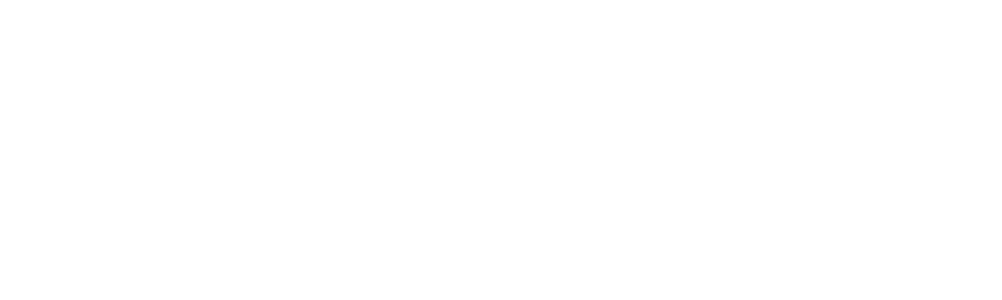
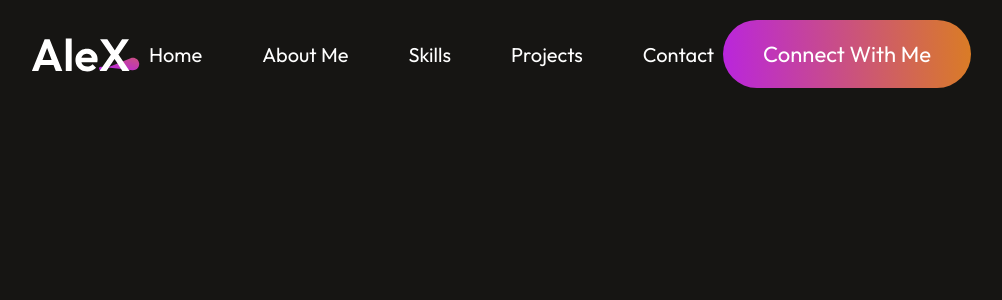
Before and after one commit to InduminiDeAlwis/portfolio, a React (Vite) app: page / in a window 1280 px wide. Shown: the top 300 px of the page, without its empty margins (139-1141 px from the left). Built offline with nearby package versions, Linux system fonts and the light colour scheme.

Commit message:
Create Navigation Bar

```diff
--- a/index.html
+++ b/index.html
@@ -1,10 +1,16 @@
-<!doctype html>
+<!DOCTYPE html>
 <html lang="en">
   <head>
     <meta charset="UTF-8" />
     <link rel="icon" type="image/svg+xml" href="/vite.svg" />
     <meta name="viewport" content="width=device-width, initial-scale=1.0" />
     <title>Portfolio React</title>
+    <link rel="preconnect" href="https://fonts.googleapis.com" />
+    <link rel="preconnect" href="https://fonts.gstatic.com" crossorigin />
+    <link
+      href="https://fonts.googleapis.com/css2?family=Outfit:wght@100..900&display=swap"
+      rel="stylesheet"
+    />
   </head>
   <body>
     <div id="root"></div>
--- a/src/App.jsx
+++ b/src/App.jsx
@@ -1,8 +1,11 @@
 import React from 'react'
+import Navbar from './Components/Navbar/Navbar'
 
 const App = () => {
   return (
-    <div></div>
+    <div>
+      <Navbar/>
+    </div>
   )
 }
 
--- /dev/null
+++ b/src/Components/Navbar/Navbar.css
@@ -0,0 +1,24 @@
+.navbar{
+    display: flex;
+    align-items: center;
+    justify-content: space-between;
+    margin: 20px 170px;
+}
+.nav-menu{
+    display : flex;
+    align-items: center;
+    list-style: none;
+    gap: 60px;
+    font-size: 20px;
+}
+.nav-connect{
+    padding : 20px 40px;
+    border-radius: 50px;
+    background : linear-gradient(267deg, #DA7c25 0.36%, #B923E1 102.06%);
+    font-size: 22px;
+    cursor: pointer;
+    transition: 0.5s;
+}
+.nav-connect:hover{
+    transform: scale(1.05);
+}
--- /dev/null
+++ b/src/Components/Navbar/Navbar.jsx
@@ -0,0 +1,21 @@
+import React from 'react'
+import './Navbar.css'
+import logo from '../../assets/logo.svg' //change logo.svg
+
+const Navbar = () => {
+  return (
+    <div className ="navbar">
+        <img src ={logo} alt ="" />
+        <ul className="nav-menu">
+         <li>Home</li>
+         <li>About Me</li>
+         <li>Skills</li>
+         <li>Projects</li>
+         <li>Contact</li>
+         </ul>
+         <div className="nav-connect">Connect With Me</div>
+    </div>
+  )
+}
+
+export default Navbar
--- a/src/index.css
+++ b/src/index.css
@@ -0,0 +1,11 @@
+*{
+  margin: 0;
+  padding: 0;
+}
+
+body{
+  height: 100vh;
+  background:#161513;
+  color: white;
+  font-family: 'outfit';
+}
```
